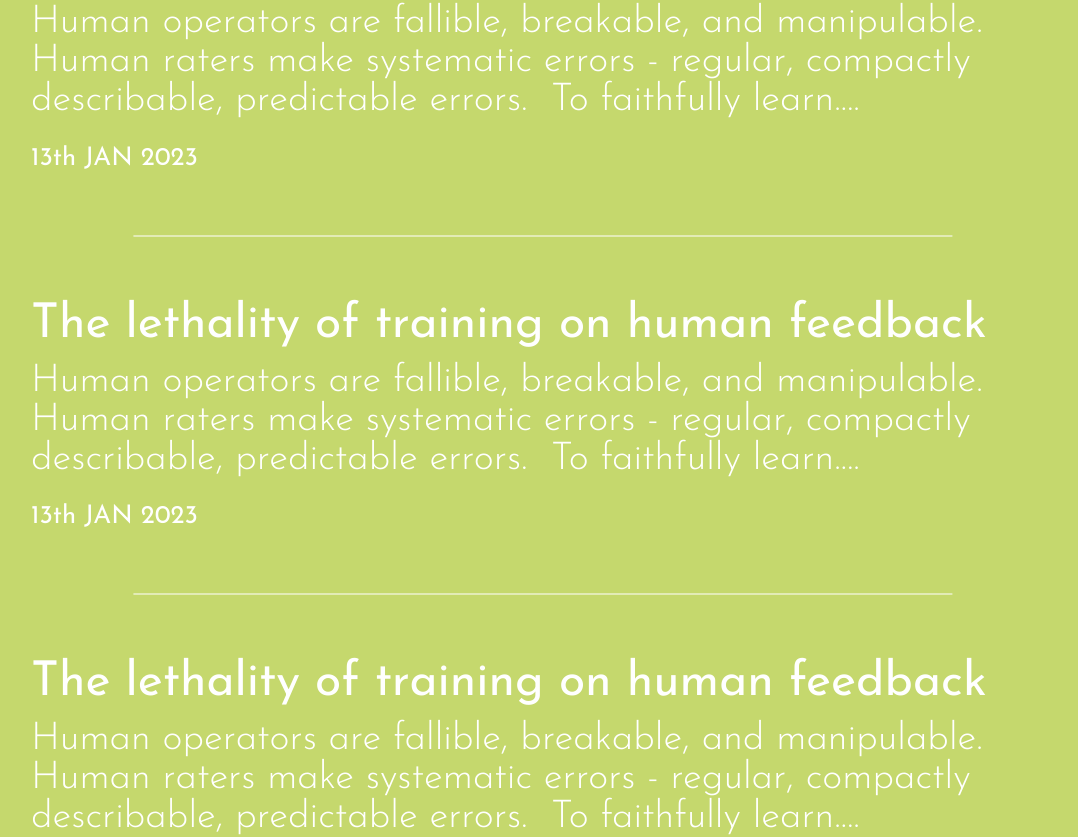
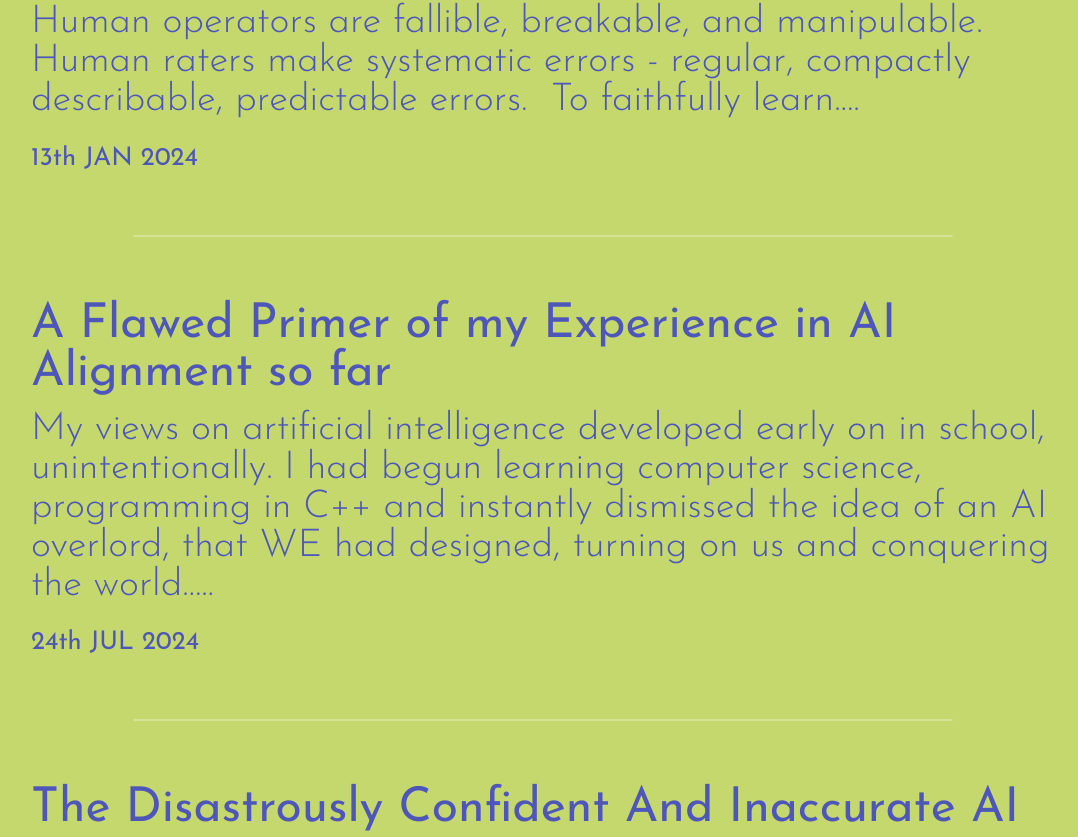
Before and after one commit to Sharatjacob2/main_website, a React (Create React App) app: page /blog in a window 1280 px wide. Shown: the part 1049-1886 px from the top of the page, without its empty margins (97-1175 px from the left). Built offline with nearby package versions, Linux system fonts and the light colour scheme.

Commit message:
added links for blog items

```diff
--- a/src/blogPage/Blog.css
+++ b/src/blogPage/Blog.css
@@ -11,8 +11,13 @@
     position: relative;
     left: 50%;
     transform: translateX(-50%);
+    opacity: 0.6;
 }
 
+.blog-item:hover{
+    opacity: 1;
+
+}
 .blog-title{
     font-size: 3.75vw;
     margin-bottom: 1vw;
--- a/src/blogPage/Blog.js
+++ b/src/blogPage/Blog.js
@@ -1,20 +1,21 @@
 import TitleEffect from "../TitleEffect";
-import {ReactComponent as BlogF} from './BLOG f.svg';
-import {ReactComponent as BlogB} from './BLOG b.svg';
-import {ReactComponent as BlogCentre} from './Blog Centre.svg';
+import { ReactComponent as BlogF } from './BLOG f.svg';
+import { ReactComponent as BlogB } from './BLOG b.svg';
+import { ReactComponent as BlogCentre } from './Blog Centre.svg';
 import './Blog.css';
 import Footer from "../footer/Footer";
 
 
 const BlogItem = (props) => {
-    const {title, preview, date} = props.item;
+    const { title, preview, date, link } = props.item;
     return (
         <div className="blog-item">
+            <a href={link} target="_blank" rel="noopener noreferrer">
                 <div className="blog-title">{title}</div>
                 <div className="blog-preview">{preview}</div>
                 <div className="blog-date">{date}</div>
                 <div className="blog-divider"></div>
-
+            </a>
         </div>
     );
 }
@@ -23,21 +24,21 @@ const Blog = () => {
     document.body.classList.remove('hide-scrollbars');
 
     const blogitems = [
-        {title: "The lethality of training on human feedback", preview: "Human operators are fallible, breakable, and manipulable.  Human raters make systematic errors - regular, compactly describable, predictable errors.  To faithfully learn....", date: "13th JAN 2023"},
-        {title: "The lethality of training on human feedback", preview: "Human operators are fallible, breakable, and manipulable.  Human raters make systematic errors - regular, compactly describable, predictable errors.  To faithfully learn....", date: "13th JAN 2023"},
-        {title: "The lethality of training on human feedback", preview: "Human operators are fallible, breakable, and manipulable.  Human raters make systematic errors - regular, compactly describable, predictable errors.  To faithfully learn....", date: "13th JAN 2023"}
+        { link: "https://docs.google.com/document/d/1RNxLbpxCHq9bk4zD45yB-1kMCJ76Tvq6M6c-98_0k9k/edit", title: "The lethality of training on human feedback", preview: "Human operators are fallible, breakable, and manipulable.  Human raters make systematic errors - regular, compactly describable, predictable errors.  To faithfully learn....", date: "13th JAN 2024" },
+        { link: "https://docs.google.com/document/d/1zjBKDtviu-NuGaZz2md8KvPRVicNLX5P6_fkmI3FVK4/edit?tab=t.0", title: "A Flawed Primer of my Experience in AI Alignment so far", preview: "My views on artificial intelligence developed early on in school, unintentionally. I had begun learning computer science, programming in C++ and instantly dismissed the idea of an AI overlord, that WE had designed, turning on us and conquering the world.....", date: "24th JUL 2024" },
+        { link: "https://www.lesswrong.com/posts/WNTGe87fHwDZMLqzW/the-disastrously-confident-and-inaccurate-ai", title: "The Disastrously Confident And Inaccurate AI", preview: "Pseudo-aligned mesa-optimizers may be a super difficult problem to address or it may be a kinda easy problem to address. But the truth of the matter is that the facts we have pertaining to them are few in number, in fact, we know very little about them truly....", date: "1st NOV 2022" }
     ]
 
-    const title = {front: BlogF, back: BlogB, centre: BlogCentre, color: '#C5D86D', top: -11.719, width: 46.875, height: 46.875, right: 27.344};
+    const title = { front: BlogF, back: BlogB, centre: BlogCentre, color: '#C5D86D', top: -11.719, width: 46.875, height: 46.875, right: 27.344 };
     return (
-        <div className="Blog-Page" style={{backgroundColor: '#C5D86D'}}>
-            <TitleEffect className="title-margin" title ={title}/>
+        <div className="Blog-Page" style={{ backgroundColor: '#C5D86D' }}>
+            <TitleEffect className="title-margin" title={title} />
             <div className="blog-main-title">POSTS</div>
             <div className="blog-main-title-underline"></div>
             {blogitems.map((blogitem) => (
-                <BlogItem item={blogitem}/>
+                <BlogItem item={blogitem} />
             ))}
-            <Footer color = {'#B7A555'}/>
+            <Footer color={'#B7A555'} />
         </div>
     );
 }
```
Lines whose indentation alone changed are shown as unchanged.
